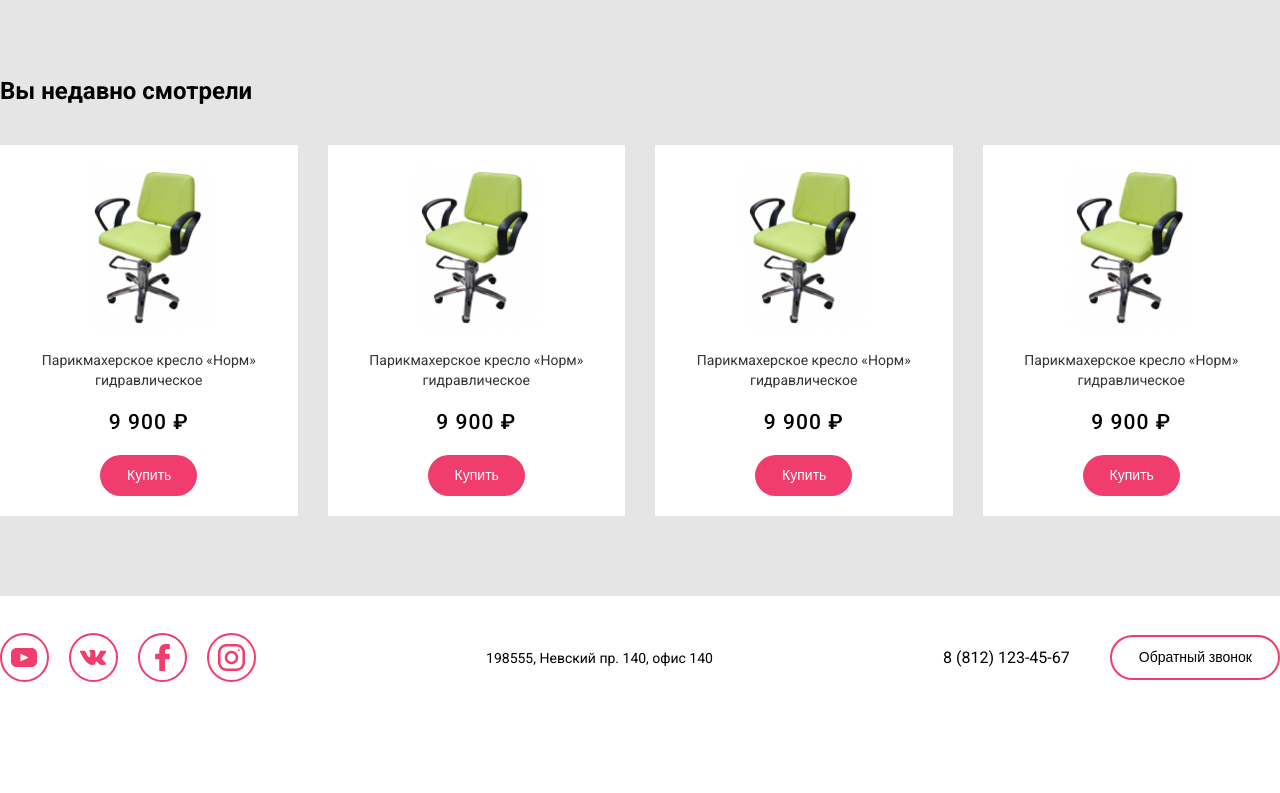
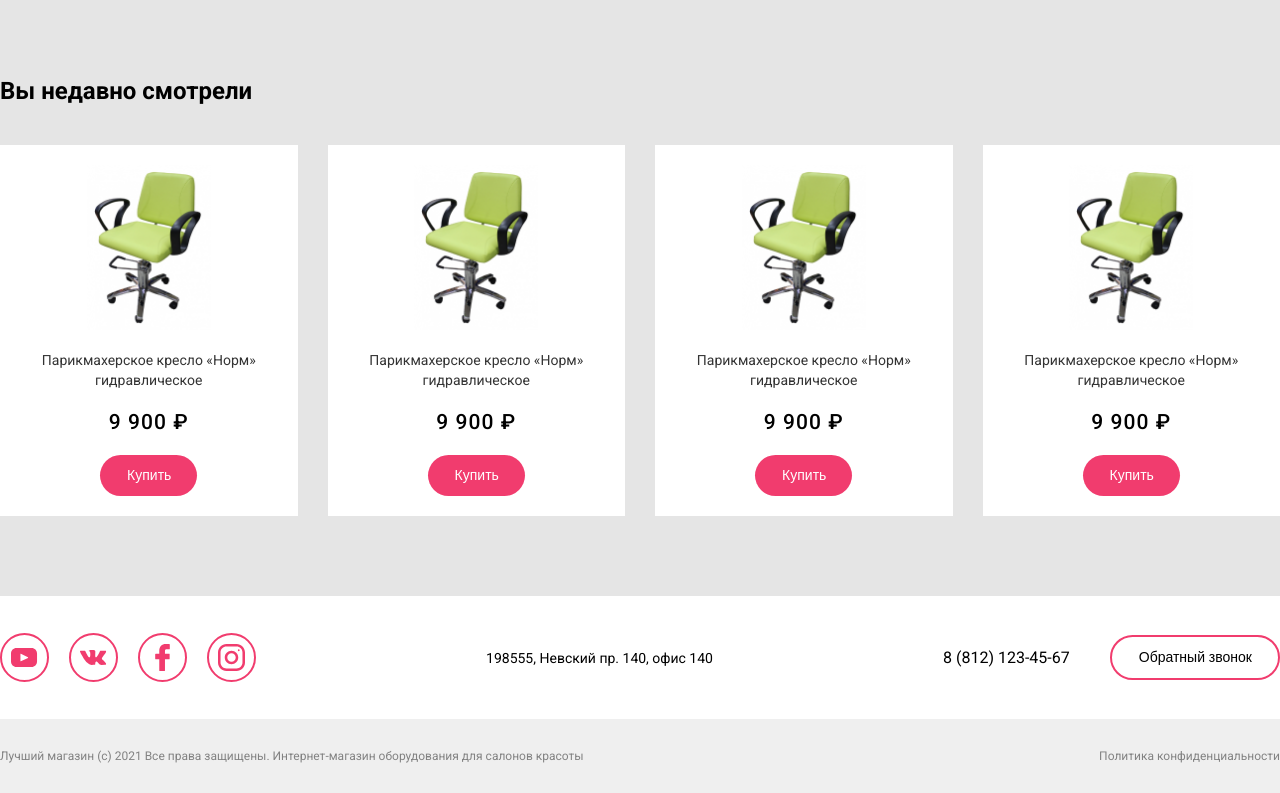
Before and after one commit to andrei2708/chairs-shop-online, a website: page index.html in a window 1280 px wide. Shown: the part 2047-2840 px from the top of the page. Before the commit the page ends 2766 px from the top, so only its background shows below. Drawn offline with Linux system fonts and the light colour scheme.

Commit message:
add copyright block

```diff
--- a/index.html
+++ b/index.html
@@ -233,5 +233,16 @@
             </div>
         </div>
     </footer>
+    <section class="copyright">
+        <div class="wrapper copyright__wrapper">
+            <span class="copyright__text">
+                Лучший магазин (с) 2021 Все права защищены.
+                Интернет-магазин оборудования для салонов красоты
+            </span>
+            <a href="" class="copyright__link">
+                Политика конфиденциальности
+            </a>
+        </div>
+    </section>
 </body>
 </html>
--- a/src/scss/index.scss
+++ b/src/scss/index.scss
@@ -18,3 +18,4 @@
 @import "./modules/info-blocks";
 @import "./modules/sponsors";
 @import "./modules/footer";
+@import "./modules/copyright";
--- /dev/null
+++ b/src/scss/modules/_copyright.scss
@@ -0,0 +1,22 @@
+$copyright-background: #EFEFEF;
+$copyright-text-color: #828282;
+
+.copyright {
+  background: $copyright-background;
+
+  &__wrapper {
+    display: flex;
+    justify-content: space-between;
+    align-items: center;
+
+    padding: 30px 0;
+  }
+
+  &__text,
+  &__link {
+    font-size: 1.2rem;
+    line-height: 1.4rem;
+
+    color: $copyright-text-color;
+  }
+}
```
Also changed, not shown: src/css/index.css.
